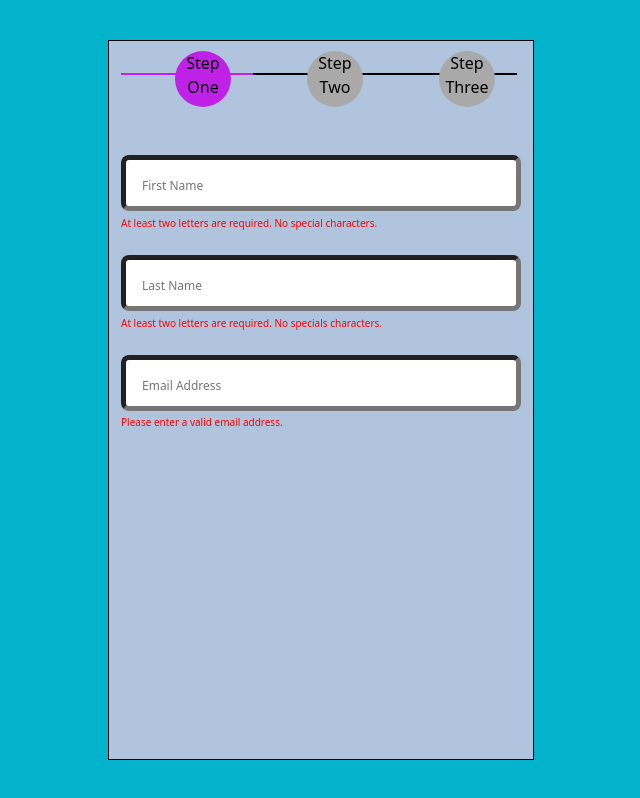
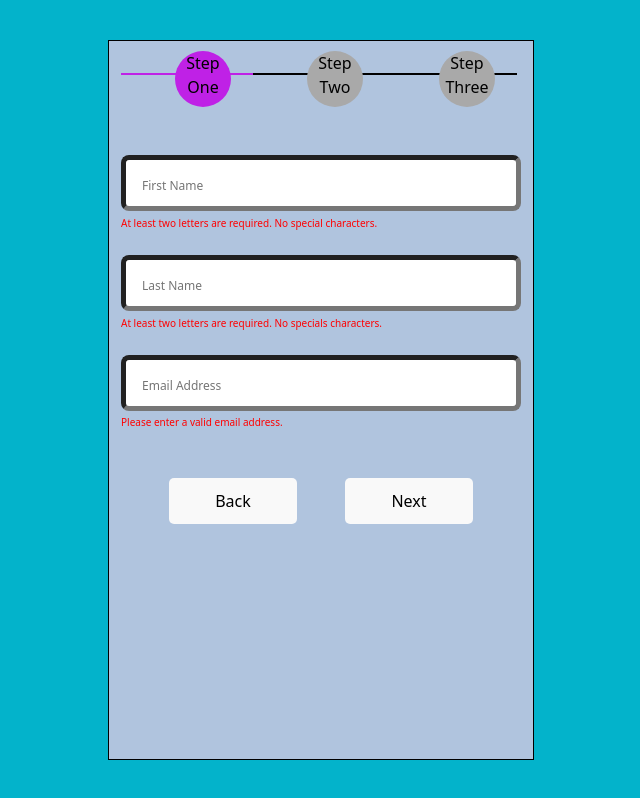
Before and after one commit to Rickienatividad/clearingCobwebs, a React (Vite) app in the folder react-springboot-stack-frontend/: page /SignUp in a window 1280 px wide. Shown: the whole page, without its empty margins (319-959 px from the left). Built offline with nearby package versions, Linux system fonts and the light colour scheme.

Commit message:
replaces useState with useRef for form step indicator

```diff
--- a/react-springboot-stack-frontend/src/components/MultiStepSignUp/SignUp.css
+++ b/react-springboot-stack-frontend/src/components/MultiStepSignUp/SignUp.css
@@ -18,7 +18,7 @@
 .step-line-active{
   width: 33%;
   height: 2px;
-  background-color: rgb(191,33,230);
+  background-color: rgb(191,33,230) !important;
 }
 
 .step-dot {
@@ -35,7 +35,7 @@
   width: 3.5rem;
   border-radius: 50%;
   display: inline-block;
-  background-color: rgb(191,33,230);
+  background-color: rgb(191,33,230) !important;
   color: black
 }
 
--- a/react-springboot-stack-frontend/src/components/MultiStepSignUp/SignUp.tsx
+++ b/react-springboot-stack-frontend/src/components/MultiStepSignUp/SignUp.tsx
@@ -1,26 +1,45 @@
 import "./SignUp.css";
-import classNames from "classnames";
 import { StepOne } from "./StepOne";
 import { StepTwo } from "./StepTwo";
-import { useState } from "react";
+import { StepThree } from "./StepThree";
+import { useState, useRef } from "react";
 
 export function SignUp() {
-  const [isStepOneActive, setIsStepOneActive] = useState(true);
+  const formPgRef= useRef(1);
+  const [showForm, setShowForm] = useState(1);
+
+  const shiftFormUp = () => {
+    setShowForm(showForm +1);
+    formPgRef.current++;
+    console.log(formPgRef.current);
+  }
+
+  const shiftFormBack = () => {
+    setShowForm(showForm -1);
+    formPgRef.current--;
+    console.log(formPgRef.current);
+  }
 
   return(
     <div className="container">
       <div id="steps-section">
-        <div id="step-one-line" className={isStepOneActive ? "step-line-active" : "step-line"}>
-          <span id="step-one-dot" className={isStepOneActive ? "step-dot-active" : "step-dot"}>Step One</span>
+        <div id="step-one-line" className={"step-line-active"}>
+          <span id="step-one-dot" className={"step-dot-active"}>Step One</span>
         </div>
-        <div id="step-two-line" className="step-line">
-          <span id="step-two-dot" className="step-dot">Step Two</span>
+        <div id="step-two-line" className={formPgRef.current >= 2 ? "step-line-active" : "step-line"}>
+          <span id="step-two-dot" className={formPgRef.current >= 2 ? "step-dot-active" : "step-dot"}>Step Two</span>
         </div>
-        <div id="step-three-line" className="step-line">
-          <span id="step-three-dot" className="step-dot">Step Three</span>
+        <div id="step-three-line" className={formPgRef.current == 3 ? "step-line-active" : "step-line"}>
+          <span id="step-three-dot" className={formPgRef.current == 3 ? "step-dot-active" : "step-dot"}>Step Three</span>
         </div>
       </div>
-      <StepOne />
+      <div style={{visibility: formPgRef.current == 1 ? "visible" : "hidden"}}><StepOne /></div>
+      <StepTwo />
+      <StepThree />
+      <div className="button-container">
+      <button className="form-btn" onClick={shiftFormBack}>Back</button>
+      <button className="form-btn" onClick={shiftFormUp}>Next</button>
+    </div>
     </div>
   )
 }
--- a/react-springboot-stack-frontend/src/components/MultiStepSignUp/StepOne.tsx
+++ b/react-springboot-stack-frontend/src/components/MultiStepSignUp/StepOne.tsx
@@ -1,6 +1,5 @@
 import { useRef, useState } from "react";
 import "../OldSignUpForm/Home.css"
-import classNames from "classnames";
 
 export function StepOne() {
 
--- a/react-springboot-stack-frontend/src/components/OldSignUpForm/Home.css
+++ b/react-springboot-stack-frontend/src/components/OldSignUpForm/Home.css
@@ -61,6 +61,14 @@ select:hover {
   visibility: hidden;
 }
 
+.button-container {
+  margin-top: 3rem;
+}
+
+.form-btn {
+  margin: 0 1.5rem;
+}
+
 .continue-btn {
   width: 25rem;
   height: 3rem;
```
